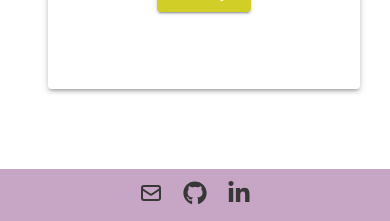
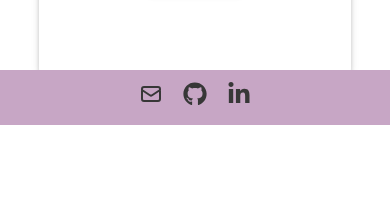
Before and after one commit to cjsolis12/claudia-solis, a React (Vite) app: page /contact in a window 390 px wide. Shown: the part 719-940 px from the top of the page. After the commit the page ends 908 px from the top, so only its background shows below. Built offline with nearby package versions, Linux system fonts and the light colour scheme.

Commit message:
mobile responsiveness

```diff
--- a/src/components/layout/Footer.jsx
+++ b/src/components/layout/Footer.jsx
@@ -14,6 +14,8 @@ export default function Footer() {
         display: "flex",
         justifyContent: "center",
         alignItems: "center",
+        bottom: '0',
+        position: 'fixed',
         width: "100vw",
       }}
       >
--- a/src/components/layout/NavDrawer.jsx
+++ b/src/components/layout/NavDrawer.jsx
@@ -59,7 +59,7 @@ export default function NavDrawer() {
           ))}
         </List>
       </Drawer>
-      {heroPage && <HeroPage title={heroPage}/>}
+      {/* {heroPage && <HeroPage title={heroPage}/>} */}
     </>
   );
 }
--- a/src/components/layout/PageLayouts.jsx
+++ b/src/components/layout/PageLayouts.jsx
@@ -5,9 +5,8 @@ const PageLayout= ({ children }) => {
     return (
       <Box
         sx={{
-          margin: "auto",
-          padding: "3rem",
-          marginBottom:"2rem"
+          minHeight: "100vh",
+          margin: "2rem",
         }}
       >
         {children}
```
